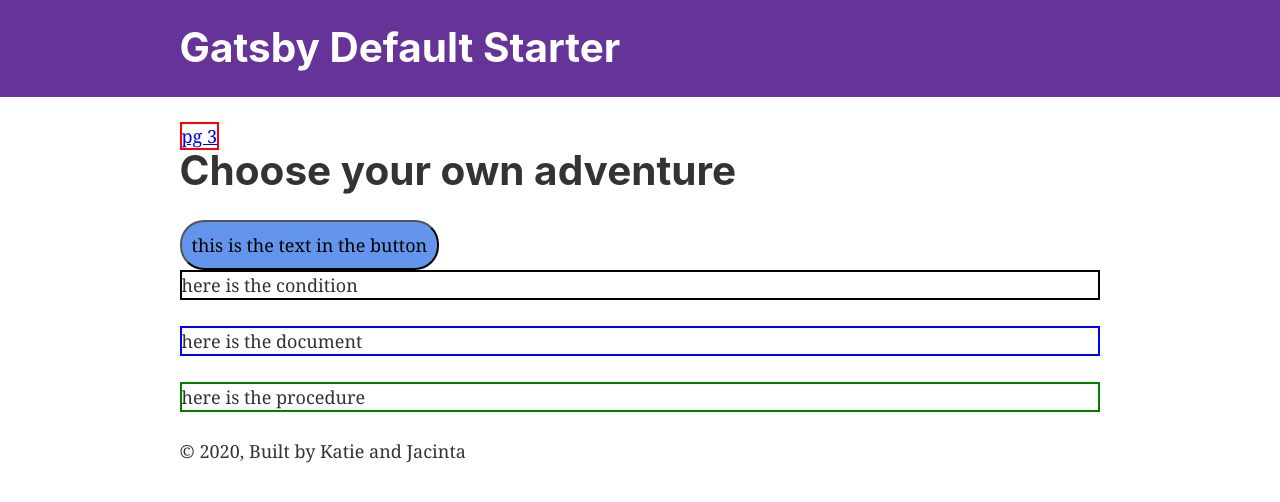
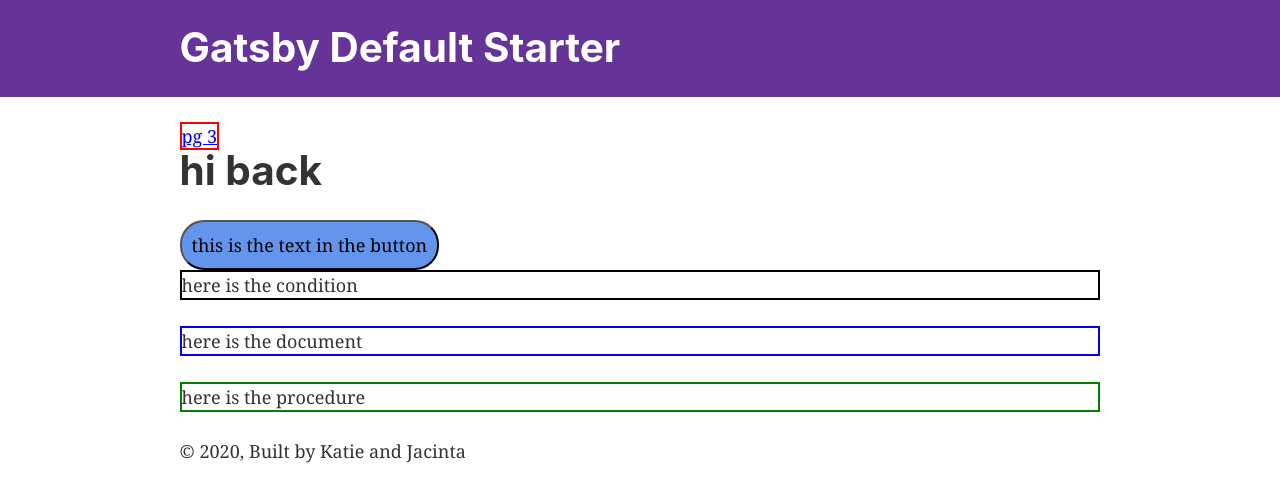
Before and after one commit to mcgnly/regulatory-decision-tree, a Gatsby site: page /page-2 in a window 1280 px wide. Built offline with nearby package versions, Linux system fonts and the light colour scheme; Gatsby itself is replaced by a stand-in of ours.

Commit message:
next bit thingy

```diff
--- a/src/pages/page-2.js
+++ b/src/pages/page-2.js
@@ -8,12 +8,14 @@ import "./decision-tree.css"
 const SecondPage = () => (
   <Layout>
     <SEO title="Page two" />
-    <Link to="/page-3/" className='breadcrumb'>pg 3</Link>
-    <h1>Choose your own adventure</h1>
-    <button className='fancy-button'>this is the text in the button</button>
-    <p className='condition'>here is the condition</p>
-    <p className='document'>here is the document</p>
-    <p className='procedure'>here is the procedure</p>
+    <Link to="/page-3/" className="breadcrumb">
+      pg 3
+    </Link>
+    <h1>hi back</h1>
+    <button className="fancy-button">this is the text in the button</button>
+    <p className="condition">here is the condition</p>
+    <p className="document">here is the document</p>
+    <p className="procedure">here is the procedure</p>
   </Layout>
 )
 
```
